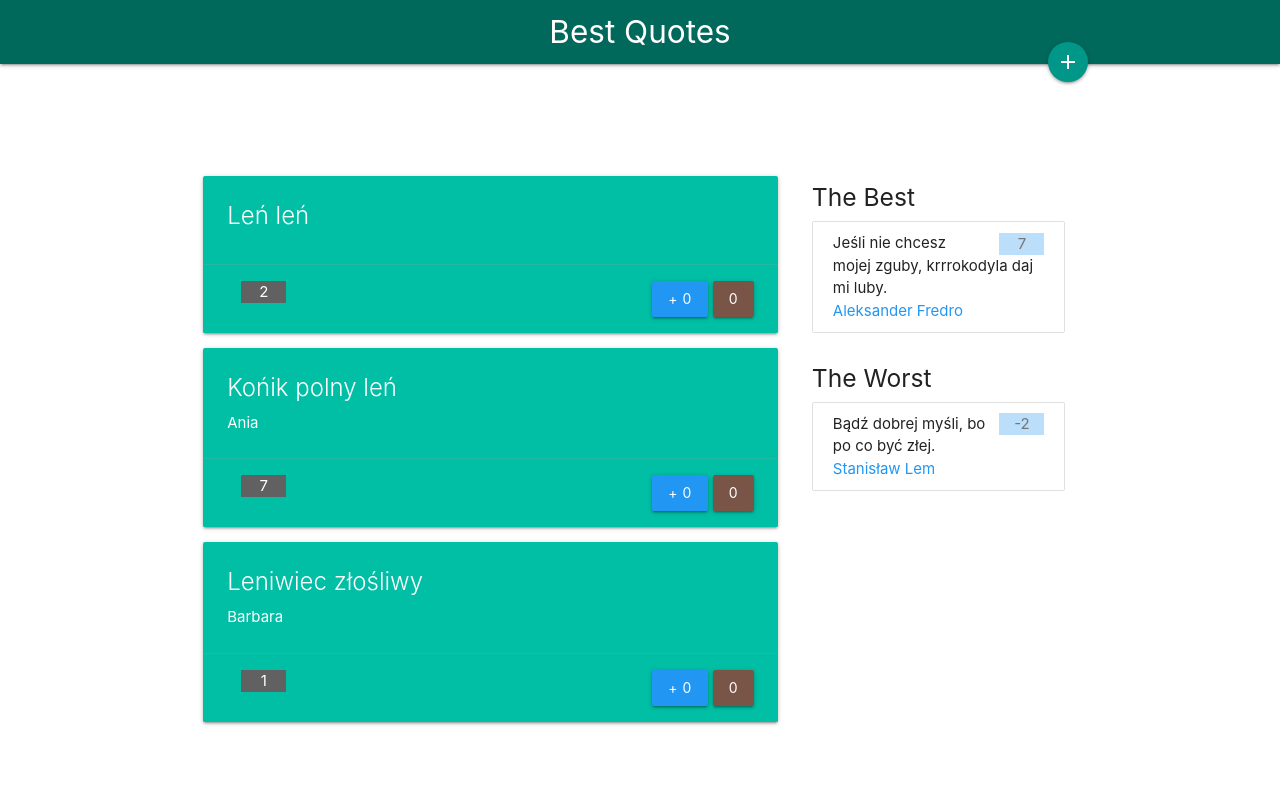
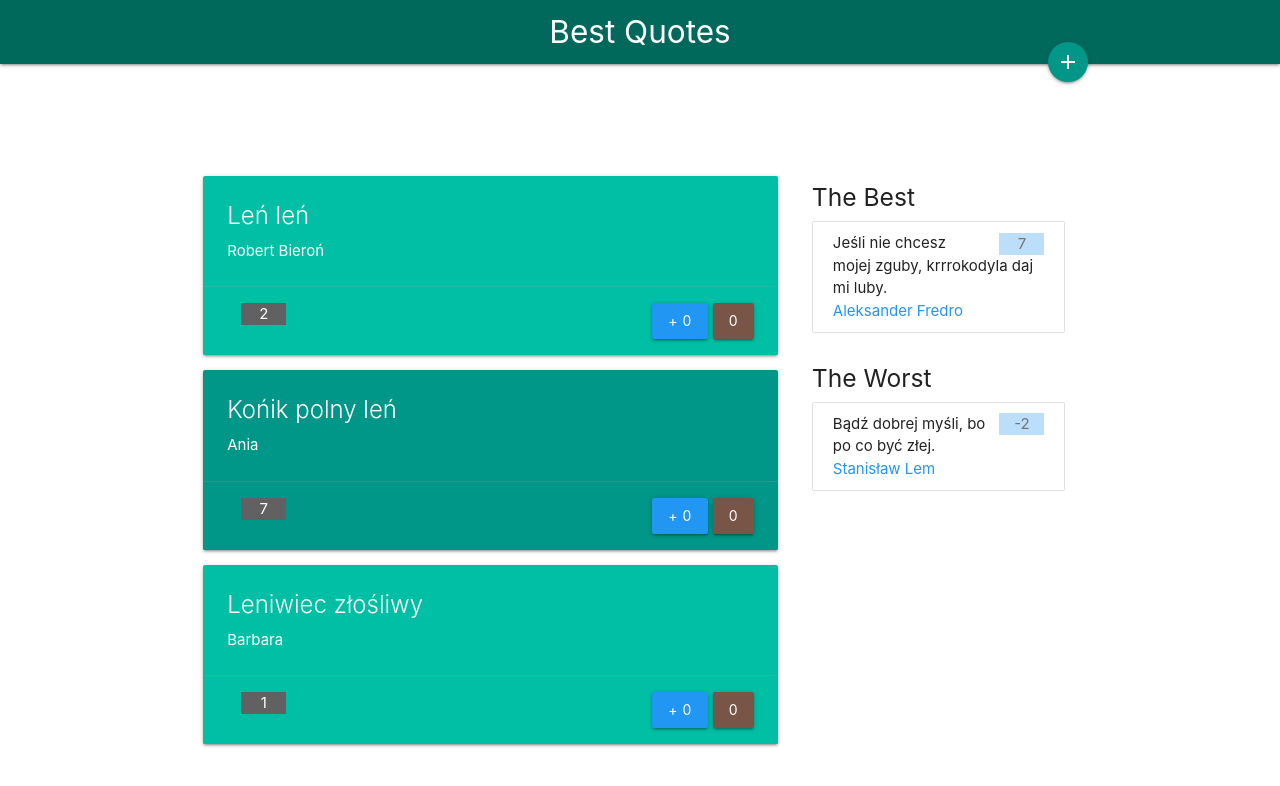
Before and after one commit to AndzelikaB/best-quotes, an Angular app: page / in a window 1280 px wide. Shown: the top 786 px of the page. Built offline with nearby package versions, Linux system fonts and the light colour scheme.

Commit message:
working on even,odd

```diff
--- a/src/app/app.component.css
+++ b/src/app/app.component.css
@@ -6,3 +6,12 @@
 .drawer{
     transform: translateX(0) !important;
 }
+
+.even {
+    background-color: wheat;
+  }
+
+  .odd {
+    background-color: darkcyan;
+    color: white;
+  }
--- a/src/app/app.component.html
+++ b/src/app/app.component.html
@@ -9,6 +9,7 @@
     <i class=" material-icons">add</i>
   </button>
   <div class="row edit-row" [class.drawer]="plusButton">
+    <!-- [ngClass]="{drawer: plusButton" -->
     <div class="input-field col s4">
       <input type="text" placeholder="Autor" [(ngModel)]='author' />
     </div>
@@ -25,8 +26,10 @@
     <div class="col s8">
       <div class="row">
         <div class="col s12">
-          <ng-container *ngFor="let que of quotations" addToList()>
-            <div class="card teal accent-4 hoverable">
+          <div class="card teal hoverable" *ngFor="let que of quotations ; even as isEven ; odd as isOdd"
+            [ngClass]="{'accent-4': isEven, 'accent-5': isOdd}">
+            <!-- //[class.even]="even" -->
+
             <div class="card-content white-text">
               <span class="card-title">
                 {{que.sentence}}
@@ -46,7 +49,8 @@
               </button>
             </div>
           </div>
-          </ng-container>
+
+
         </div>
       </div>
     </div>
--- a/src/app/app.component.ts
+++ b/src/app/app.component.ts
@@ -8,6 +8,7 @@ import {QUOTES} from './models/database'
   styleUrls: ['./app.component.css']
 })
 export class AppComponent {
+  quotes  :Quotation[] = QUOTES;
   title :string= "Best Quotes"
   add :string = "Add"
   bestQuotes :string ="The Best"
@@ -21,7 +22,7 @@ export class AppComponent {
 
   quotations: Quotation[] = [
     {
-      author: this.author,
+      author: "Robert Bieroń",
       sentence: "Leń leń",
       votes: 2
     },
@@ -38,6 +39,7 @@ export class AppComponent {
   ]
 
   visibilityAddPanel(){
+    console.log('show: '+this.quotes)
     this.plusButton = !this.plusButton;
 
   }
```
Lines whose indentation alone changed are shown as unchanged.
